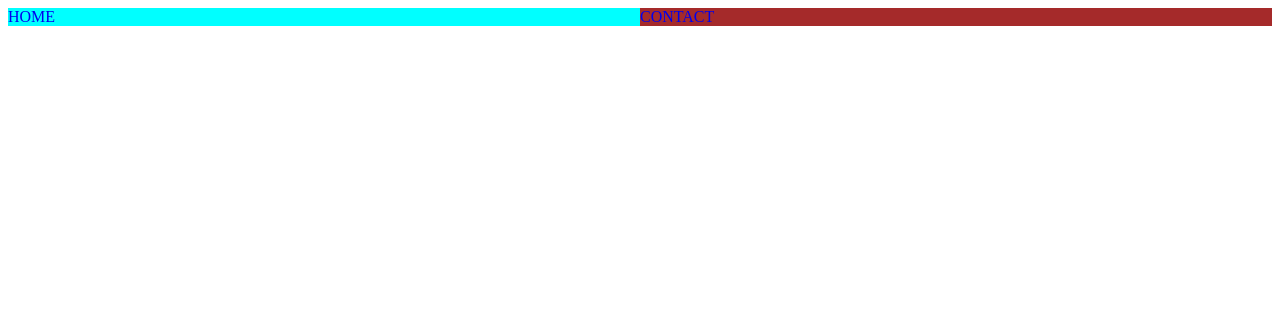
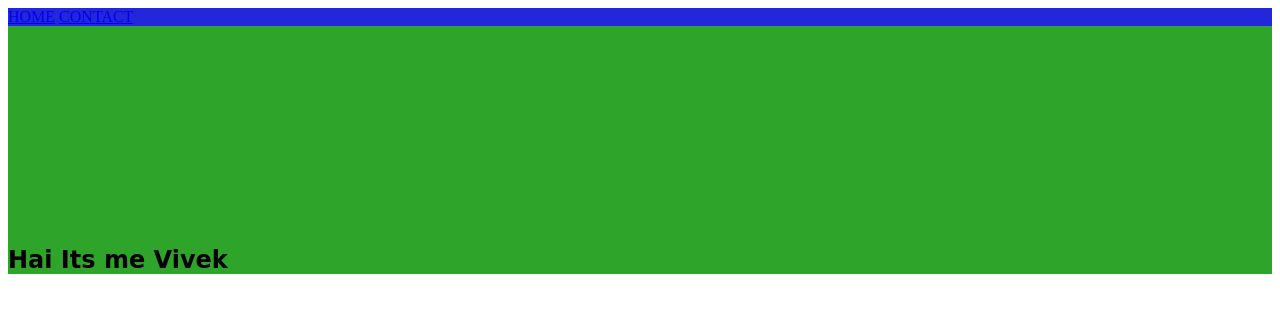
Before and after one commit to vivekbmathew/Day1, a plain HTML site: page web.html in a window 1280 px wide. Drawn offline with Linux system fonts and the light colour scheme.

Commit message:
New file

```diff
--- a/web.html
+++ b/web.html
@@ -10,12 +10,12 @@
 </head>
 <body>
 <div class="div1">
-    <div class="divcls">
-        <a href="home.html" class="link">HOME</a>
-    </div>
-    <div class="cclass">
-
-        <a href="contact.html" class="link">CONTACT</a>
+    <nav>
+        <li class="li"><a href="home.html">HOME</a><li>
+        <li><a href="contact.html">CONTACT</a></li>
+    </nav>
+    <div class="div2">
+        <h2 id="name">Hai Its me Vivek</h2>
     </div>
 </div>
 </body>
--- a/webstyle.css
+++ b/webstyle.css
@@ -1,24 +1,48 @@
 .link
 {
     text-decoration:none;
+    color: black;
 }
 .divcls
 {
     width: 50%;
-    background-color:aqua;
+    font-family:Verdana, Geneva, Tahoma, sans-serif ;
     float: left;
+    height: 60px;
+    text-align: center;
+
+    background-color: brown;
+
 
 }
 .cclass
 {
     width: 50%;
-    background-color:brown;
+    font-family:Verdana, Geneva, Tahoma, sans-serif ;
     float: right;
+    height: 60px;
+    text-align: center;
+    background-color: aqua;
+
 }
+
 
 .div1
 {
-
-
+    background-color: rgb(34, 40, 218);
+}
+#name
+{
+    font-family:cursive;
 
 }
+
+.div2{
+    padding-top: 200px;
+    background-color: rgb(46, 165, 42);
+}
+
+li{
+    display: inline;
+    text-decoration: none;
+}
```
Also changed, not shown: newfile.html (added).
